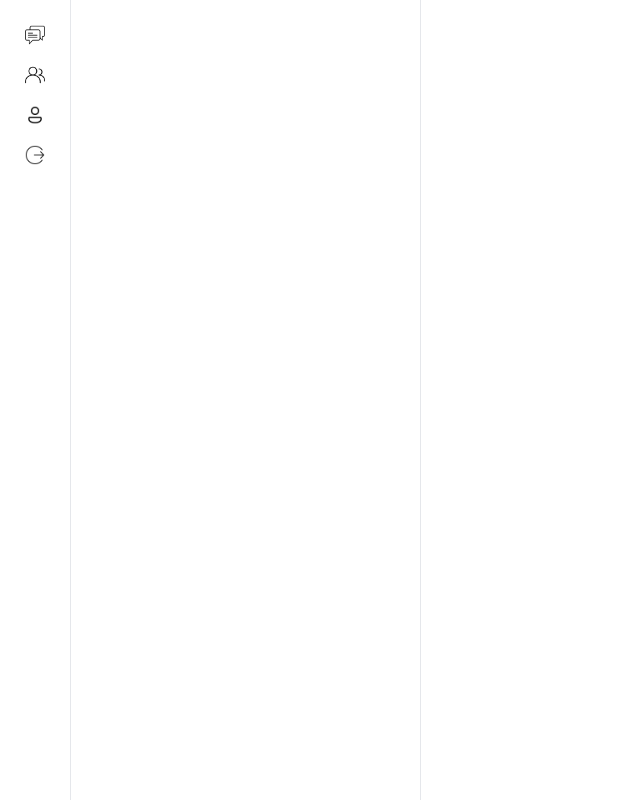
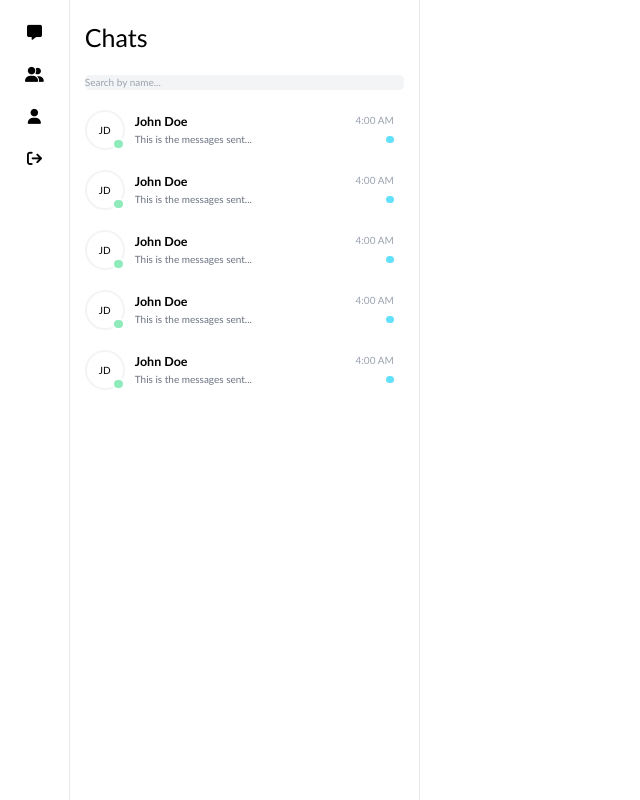
Before and after one commit to yogendrarana/swift, a Next.js app: page /chats in a window 1280 px wide. Shown: the whole page, without its empty margins (0-640 px from the left). Built offline with nearby package versions, Linux system fonts and the light colour scheme; no server answers.

Commit message:
Added chat list

```diff
--- a/src/app/(client)/chats/page.tsx
+++ b/src/app/(client)/chats/page.tsx
@@ -1,14 +1,16 @@
 "use client"
 
-import { signOut, useSession } from 'next-auth/react';
+import ChatList from '@/components/chat/ChatList';
+import { useSession } from 'next-auth/react';
 import React from 'react'
 
 const Chats = () => {
     const session = useSession();
 
     return (
-        <div>
-        </div>
+        <section>
+            <ChatList />
+        </section>
     )
 }
 
--- a/src/app/(client)/layout.tsx
+++ b/src/app/(client)/layout.tsx
@@ -19,7 +19,7 @@ export default function RootLayout({ children }: { children: React.ReactNode })
     return (
         <html lang="en">
             <head>
-
+                <link rel="stylesheet" href="https://cdnjs.cloudflare.com/ajax/libs/font-awesome/6.4.2/css/all.min.css" />
             </head>
             <body>
                 <AuthContext>
--- /dev/null
+++ b/src/components/chat/ChatList.tsx
@@ -0,0 +1,40 @@
+import React from 'react'
+import Link from 'next/link'
+
+const ChatList = () => {
+    return (
+        <div className='h-full w-full flex flex-col px-[1.5rem]'>
+            <div className='h-[7.5rem] flex items-center text-[2.5rem]'>Chats</div>
+
+            <input type="text" placeholder='Search by name...' autoComplete='off' className='border-none mb-[2rem] outline-none rounded-[0.5rem] bg-gray-100' />
+
+            <ul className='overflow-y-auto flex-1'>
+                {
+                    [1, 2, 3, 4, 5].map((_, index) => (
+                        <li key={index} className='group duration-200 pr-[1rem] mb-[2rem] last-child:mb-0'>
+                            <Link href="#" className='flex'>
+                                <div className='h-[4rem] w-[4rem] mr-[1rem] grid place-items-center border-[0.25rem] border-gray-100 group-hover:border-gray-300 relative rounded-full duration-150'>
+                                    <span>JD</span>
+                                    <span className='absolute h-[1.25rem] w-[1.25rem] right-[-0.2rem] bottom-[-0.2rem] border-[0.25rem] border-white rounded-full bg-[var(--primary-green)]'></span>
+                                </div>
+
+                                <div className='flex flex-col justify-center flex-1'>
+                                    <div className='flex justify-between'>
+                                        <div className='text-[1.25rem] font-bold'>John Doe</div>
+                                        <div className='text-gray-400'>4:00 AM</div>
+                                    </div>
+                                    <div className='flex justify-between items-center'>
+                                        <p className='text-gray-500'>This is the messages sent...</p>
+                                        <div className='h-[0.75rem] w-[0.75rem] rounded-full bg-[var(--primary-blue)]'></div>
+                                    </div>
+                                </div>
+                            </Link>
+                        </li>
+                    ))
+                }
+            </ul>
+        </div>
+    )
+}
+
+export default ChatList;
--- a/src/components/layout/DesktopSidebar.tsx
+++ b/src/components/layout/DesktopSidebar.tsx
@@ -3,7 +3,6 @@
 
 import React from 'react';
 import Link from 'next/link';
-import Image from 'next/image';
 
 
 // import hook
@@ -34,10 +33,10 @@ const DesktopSidebar = () => {
                                 <li
                                     key={index}
                                     onClick={() => handleSidebarOptionClick(option)}
-                                    className="cursor-pointer flex justify-center items-center p-[1rem] rounded-lg duration-200 hover:bg-[#ededed]"
+                                    className={`mb-[0.5rem] cursor-pointer flex justify-center items-center p-[1rem] rounded-lg duration-200 hover:bg-[#ededed] ${option.active ? 'bg-blue-500' : ''}}`}
                                 >
                                     <Link href={option.href}>
-                                        <Image height={20} width={20} src={option.icon} alt={option.name} />
+                                        <i className={`${option.icon} text-[1.5rem]`}></i>
                                         <span className='ml-[0.5rem] sr-only'>{option.name}</span>
                                     </Link>
                                 </li>
--- a/src/components/layout/Navbar.tsx
+++ b/src/components/layout/Navbar.tsx
@@ -18,7 +18,9 @@ const Navbar = () => {
     const navlinks = useNavlinks();
 
     return (
-        <nav className='h-[var(--nav-height)] w-[100%] flex items-center px-[10rem] sticky top-0 bg-white'>
+        <nav className='h-[var(--nav-height)] w-[100%] flex items-center px-[10rem] sticky top-0'>
+            <div className='absolute top-0 left-0 right-0 bottom-0 z-[-10] bg-white opacity-[0.75]'></div>
+
             <div className='mr-auto text-[2rem]'>
                 <Link href='/'>
                     <Image src={logo} height={40} alt='logo' width={40} />
--- a/src/hooks/useSidebarlinks.ts
+++ b/src/hooks/useSidebarlinks.ts
@@ -5,8 +5,8 @@ import { usePathname } from "next/navigation"
 
 // import icons
 import Chat from '@/assets/icons/chat.png'
+import User from '@/assets/icons/user.png'
 import Users from '@/assets/icons/users.png'
-import User from '@/assets/icons/user.png'
 import Logout from '@/assets/icons/logout.png'
 
 
@@ -17,25 +17,25 @@ const useRoutes = () => {
         {
             name: 'Chats',
             href: '/chats',
-            icon: Chat,
+            icon: "fa-solid fa-message",
             active: pathname === '/chats',
         },
         {
             name: 'People',
             href: '/chats/people',
-            icon: Users,
-            active: pathname === '/people'
+            icon: "fa-solid fa-user-group",
+            active: pathname === '/chats/people'
         },
         {
             name: 'Profile',
             href: '/chats/profile',
-            icon: User,
-            active: pathname === '/profile'
+            icon: "fa-solid fa-user",
+            active: pathname === '/chats/profile'
         },
         {
             name: 'Logout',
             href: '#',
-            icon: Logout,
+            icon: "fa-solid fa-arrow-right-from-bracket",
             onClick: () => signOut({
                 callbackUrl: `${window.location.origin}`
             })
```
